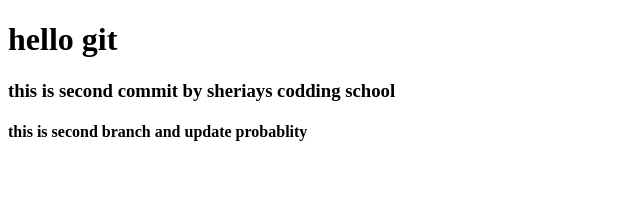
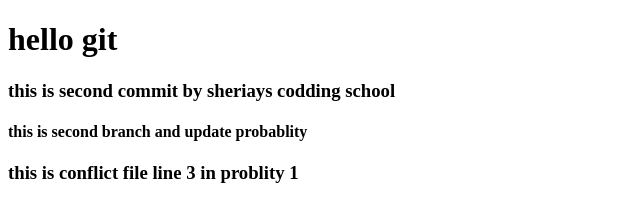
Before and after one commit to lokendrapandey/gitdemolp, a plain HTML site: page index.html in a window 1280 px wide. Shown: the whole page, without its empty margins (0-640 px from the left). Drawn offline with Linux system fonts and the light colour scheme.

Commit message:
Update index.html

```diff
--- a/index.html
+++ b/index.html
@@ -9,5 +9,6 @@
     <h1>hello git</h1>
     <h3>this is second commit by sheriays codding school</h3>
     <h4>this is second branch and update probablity </h4>
+    <h3>this is conflict file line 3 in problity 1</h3>
 </body>
 </html>
```
